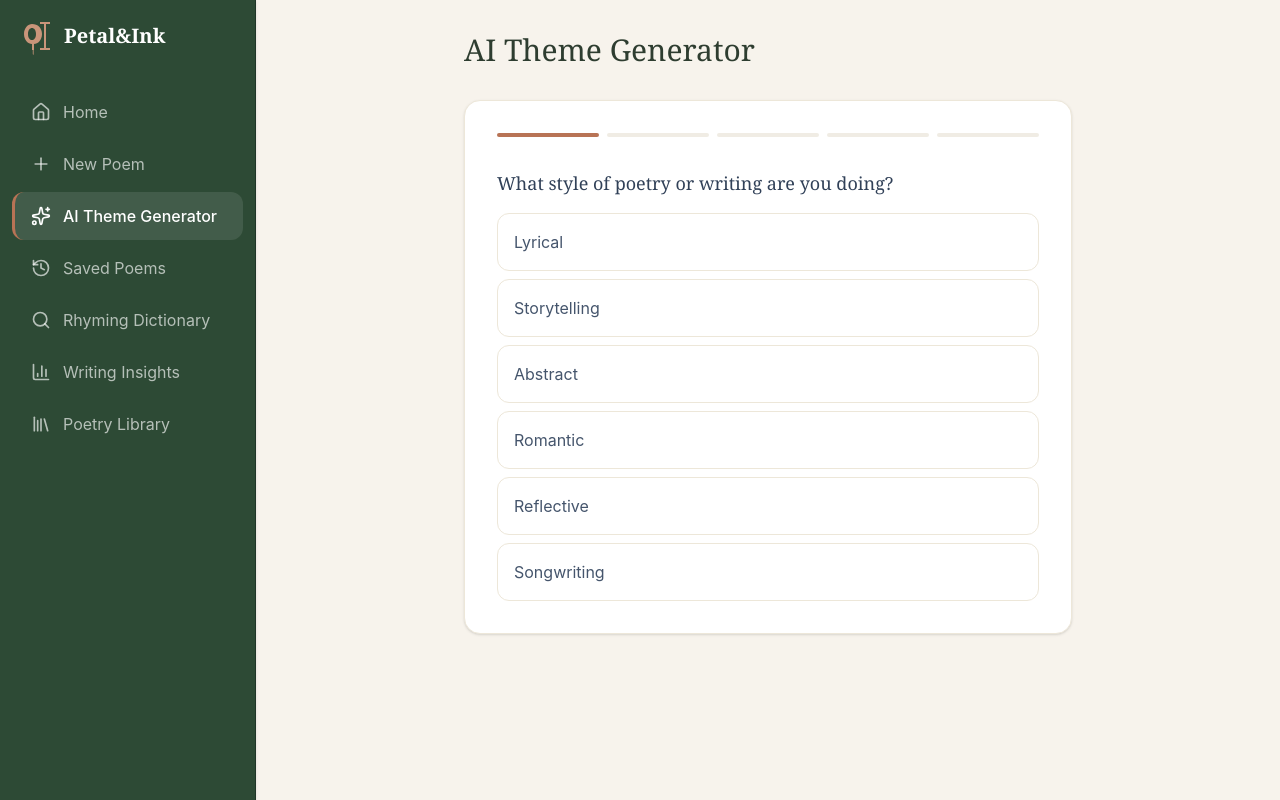
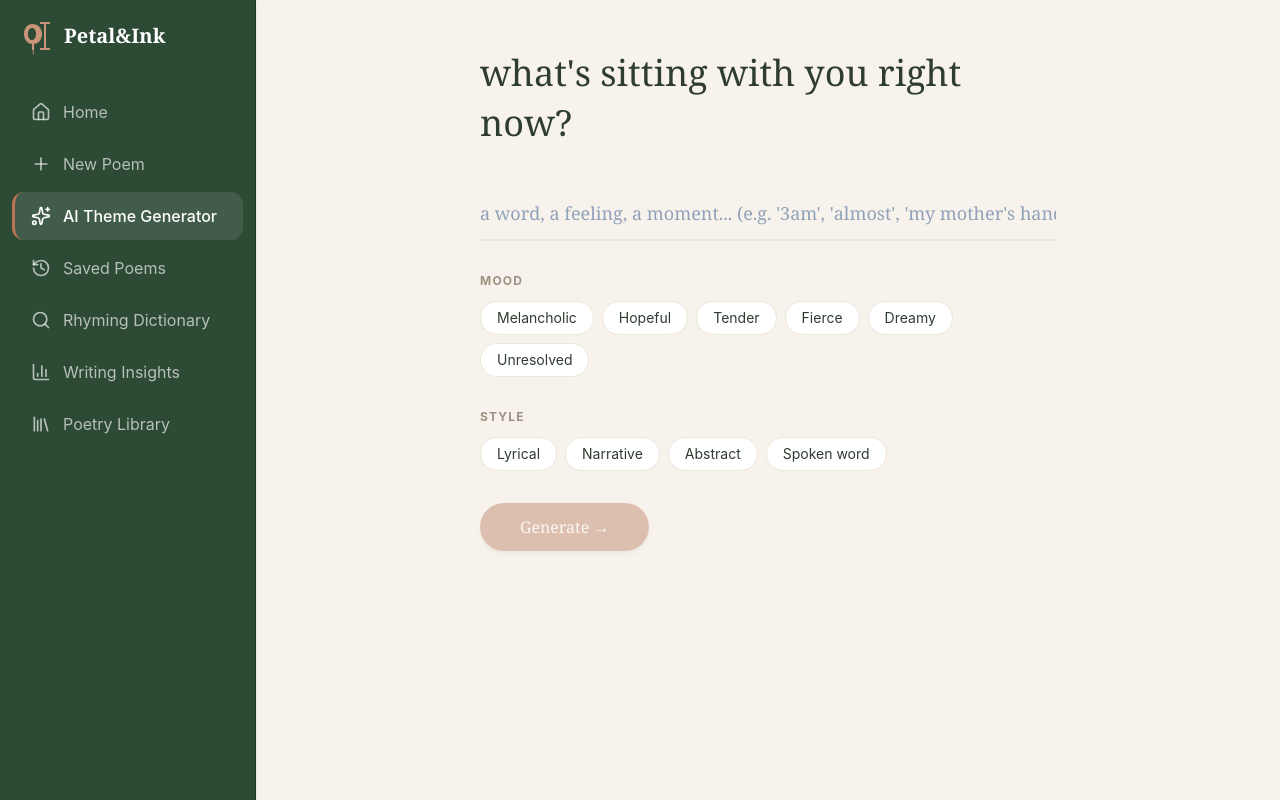
Before and after one commit to vaanyaagarwal27/petal-ink, a React (Vite) app: page / in a window 1280 px wide. Both pictures are taken after a click on the button "AI Theme Generator". Built offline with nearby package versions, Linux system fonts and the light colour scheme.

Commit message:
feat: single input AI theme generator + spark section

```diff
--- a/src/App.tsx
+++ b/src/App.tsx
@@ -569,47 +569,40 @@ function NewPoemView({ poem, onSave, initialTheme }: { poem: Poem | null, onSave
   );
 }
 
+const MOOD_PILLS = ['Melancholic', 'Hopeful', 'Tender', 'Fierce', 'Dreamy', 'Unresolved'] as const;
+const STYLE_PILLS = ['Lyrical', 'Narrative', 'Abstract', 'Spoken word'] as const;
+
 function ThemeGeneratorView({ onThemeGenerated }: { onThemeGenerated: (theme: ThemeGeneration) => void }) {
-  const [step, setStep] = useState(1);
-  const [answers, setAnswers] = useState({
-    style: '',
-    mood: '',
-    platform: '',
-    keywords: '',
-    wantsRhyme: false,
-    rhymeScheme: ''
-  });
+  const [input, setInput] = useState('');
+  const [selectedMood, setSelectedMood] = useState('');
+  const [selectedStyle, setSelectedStyle] = useState('');
   const [loading, setLoading] = useState(false);
   const [result, setResult] = useState<ThemeGeneration | null>(null);
 
   const generateTheme = async () => {
+    if (!input.trim()) return;
     setLoading(true);
     try {
       const ai = new GoogleGenAI({ apiKey: import.meta.env.VITE_GEMINI_API_KEY });
       const response = await ai.models.generateContent({
         model: "gemini-3-flash-preview",
-        contents: `You are a poetry and songwriting assistant for an app called Petal&Ink.
-        Based on the following preferences, generate a creative theme, imagery ideas, metaphor suggestions, and atmosphere/tone suggestions.
-        Also provide specific examples of personification, simile, and hyperbole that fit this theme.
-        DO NOT write a full poem or song. Provide only inspiration and direction.
+        contents: `You are a poetry muse for an app called Petal&Ink. The user has given you a starting point for a poem.
 
-        Style/Type: ${answers.style}
-        Mood: ${answers.mood}
-        Platform: ${answers.platform}
-        Keywords: ${answers.keywords}
-        Rhyme Scheme: ${answers.wantsRhyme ? (answers.rhymeScheme || 'Any') : 'None'}
+User's starting point: "${input}"${selectedMood ? `\nMood preference: ${selectedMood}` : ''}${selectedStyle ? `\nStyle preference: ${selectedStyle}` : ''}
 
-        Return the response in JSON format with the following keys:
-        - theme (string)
-        - imagery (array of strings)
-        - metaphors (array of strings)
-        - atmosphere (string)
-        - personification (array of strings, each being a short line/phrase)
-        - simile (array of strings, each being a short line/phrase)
-        - hyperbole (array of strings, each being a short line/phrase)`,
-        config: {
-          responseMimeType: "application/json"
-        }
+Generate a creative spark to help them begin writing. Be specific to what they've given you — not generic. Respond in JSON with exactly these keys:
+- mood (string): one evocative word capturing the emotional register
+- prompt (string): 2-3 sentences — a concrete, sensory writing prompt built directly around their starting point
+- firstLine (string): one suggested opening line for the poem, poetic and specific to their input
+- avoidWords (array of exactly 3 strings): clichéd words or phrases to avoid for this particular theme
+- theme (string): a short evocative theme title
+- imagery (array of strings): 4-6 specific images or scenes to draw from
+- metaphors (array of strings): 3-4 metaphor ideas
+- atmosphere (string): one sentence describing the tone and atmosphere
+- personification (array of strings): 2-3 short example lines
+- simile (array of strings): 2-3 short example lines
+- hyperbole (array of strings): 2-3 short example lines`,
+        config: { responseMimeType: "application/json" }
       });
 
       const data = JSON.parse(response.text || '{}');
@@ -625,8 +618,53 @@ function ThemeGeneratorView({ onThemeGenerated }: { onThemeGenerated: (theme: Th
   if (result) {
     return (
       <div className="p-8 max-w-3xl mx-auto">
-        <h2 className="text-3xl font-serif text-lilac-800 mb-8">Your Creative Spark</h2>
-        <div className="bg-white rounded-2xl p-8 shadow-sm border border-lilac-200 space-y-8">
+        <div className="rounded-2xl shadow-sm border border-lilac-200 overflow-hidden" style={{ background: '#fdfaf6' }}>
+
+          {/* ── Section 1: Your Spark ── */}
+          <div className="p-8 space-y-6">
+            <p className="text-xs uppercase tracking-widest font-bold text-lilac-400">Your Spark</p>
+
+            <p
+              className="text-3xl italic leading-snug"
+              style={{ fontFamily: 'Georgia, serif', color: '#b87355' }}
+            >
+              {result.mood}
+            </p>
+
+            <p className="text-slate-700 leading-relaxed">{result.prompt}</p>
+
+            <div className="pl-5 py-3" style={{ borderLeft: '3px solid #b87355' }}>
+              <p
+                className="text-xl italic leading-relaxed"
+                style={{ fontFamily: 'Georgia, serif', color: '#2e3d30' }}
+              >
+                &ldquo;{result.firstLine}&rdquo;
+              </p>
+            </div>
+
+            <div>
+              <p className="text-xs uppercase tracking-widest font-bold text-lilac-400 mb-3">Words to avoid</p>
+              <div className="flex gap-2 flex-wrap">
+                {result.avoidWords?.map(word => (
+                  <span
+                    key={word}
+                    className="px-3 py-1 rounded-full text-sm border"
+                    style={{ borderColor: '#ede7d9', color: '#9c9080', textDecoration: 'line-through' }}
+                  >
+                    {word}
+                  </span>
+                ))}
+              </div>
+            </div>
+          </div>
+
+          {/* ── Divider ── */}
+          <div className="border-t border-lilac-200" />
+
+          {/* ── Section 2: Go Deeper ── */}
+          <div className="p-8 space-y-8">
+            <p className="text-xs uppercase tracking-widest font-bold text-lilac-400">Go Deeper</p>
+
             <div>
               <h3 className="text-sm uppercase tracking-widest text-lilac-400 font-bold mb-2">Theme</h3>
               <p className="text-2xl font-serif text-slate-800">{result.theme}</p>
@@ -689,7 +727,7 @@ function ThemeGeneratorView({ onThemeGenerated }: { onThemeGenerated: (theme: Th
               <p className="text-slate-600 italic">"{result.atmosphere}"</p>
             </div>
 
-          <div className="pt-6 border-t border-lilac-100 flex gap-4">
+            <div className="pt-6 border-t border-lilac-100">
               <button
                 onClick={() => setResult(null)}
                 className="px-6 py-2 rounded-full border border-lilac-200 text-lilac-600 hover:bg-lilac-50 transition-colors"
@@ -699,181 +737,81 @@ function ThemeGeneratorView({ onThemeGenerated }: { onThemeGenerated: (theme: Th
             </div>
           </div>
         </div>
+      </div>
     );
   }
 
   return (
-    <div className="p-8 max-w-2xl mx-auto">
-      <h2 className="text-3xl font-serif text-lilac-800 mb-8">AI Theme Generator</h2>
+    <div className="p-8 md:p-12 max-w-2xl mx-auto">
+      <h2
+        className="text-3xl md:text-4xl mb-10 leading-snug"
+        style={{ fontFamily: 'Georgia, serif', color: '#2e3d30' }}
+      >
+        what's sitting with you right now?
+      </h2>
 
-      <div className="bg-white rounded-2xl p-8 shadow-sm border border-lilac-200">
-        <div className="mb-8 flex gap-2">
-          {[1, 2, 3, 4, 5].map(i => (
-            <div key={i} className={cn("h-1 flex-1 rounded-full", i <= step ? "bg-lilac-600" : "bg-lilac-100")} />
-          ))}
-        </div>
+      <div className="space-y-8">
+        <input
+          type="text"
+          value={input}
+          onChange={(e) => setInput(e.target.value)}
+          onKeyDown={(e) => e.key === 'Enter' && !loading && generateTheme()}
+          placeholder="a word, a feeling, a moment... (e.g. '3am', 'almost', 'my mother's hands')"
+          className="w-full bg-transparent border-b-2 border-lilac-200 py-3 text-lg focus:outline-none focus:border-lilac-600 text-slate-800 placeholder-slate-400"
+          style={{ fontFamily: 'Georgia, serif' }}
+        />
 
-        <AnimatePresence mode="wait">
-          <motion.div
-            key={step}
-            initial={{ opacity: 0, x: 20 }}
-            animate={{ opacity: 1, x: 0 }}
-            exit={{ opacity: 0, x: -20 }}
-            className="space-y-6"
+        <div>
+          <p className="text-xs uppercase tracking-widest font-bold text-lilac-400 mb-3">Mood</p>
+          <div className="flex flex-wrap gap-2">
+            {MOOD_PILLS.map(mood => (
+              <button
+                key={mood}
+                onClick={() => setSelectedMood(selectedMood === mood ? '' : mood)}
+                className="px-4 py-1.5 rounded-full text-sm border transition-all"
+                style={selectedMood === mood
+                  ? { background: '#b87355', color: 'white', borderColor: '#b87355' }
+                  : { background: 'white', color: '#2e3d30', borderColor: '#ede7d9' }
+                }
               >
-            {step === 1 && (
-              <Question
-                label="What style of poetry or writing are you doing?"
-                options={['Lyrical', 'Storytelling', 'Abstract', 'Romantic', 'Reflective', 'Songwriting']}
-                value={answers.style}
-                onChange={(v) => setAnswers({...answers, style: v})}
-                onNext={() => setStep(2)}
-              />
-            )}
-            {step === 2 && (
-              <div className="space-y-4">
-                <label className="block text-lg font-serif text-slate-700">What mood should it have?</label>
-                <div className="grid grid-cols-2 gap-2">
-                  {['Nostalgic', 'Hopeful', 'Melancholic', 'Dreamy', 'Intense'].map(opt => (
-                    <button
-                      key={opt}
-                      onClick={() => {
-                        setAnswers({...answers, mood: opt});
-                        setStep(3);
-                      }}
-                      className={cn(
-                        "text-left p-4 rounded-xl border transition-all",
-                        answers.mood === opt ? "bg-lilac-100 border-lilac-400 text-lilac-800" : "border-lilac-200 hover:bg-lilac-50 text-slate-600"
-                      )}
-                    >
-                      {opt}
+                {mood}
               </button>
             ))}
           </div>
-                <div className="pt-4 border-t border-lilac-100">
-                  <label className="block text-sm text-slate-500 mb-2">Or enter a custom mood:</label>
-                  <div className="flex gap-2">
-                    <input
-                      type="text"
-                      placeholder="e.g., Ethereal, Gritty, Playful..."
-                      value={['Nostalgic', 'Hopeful', 'Melancholic', 'Dreamy', 'Intense'].includes(answers.mood) ? '' : answers.mood}
-                      onChange={(e) => setAnswers({...answers, mood: e.target.value})}
-                      className="flex-1 p-3 rounded-xl border border-lilac-200 focus:outline-none focus:ring-2 focus:ring-lilac-200"
-                    />
-                    <button
-                      onClick={() => answers.mood && setStep(3)}
-                      className="px-6 bg-lilac-600 text-white rounded-xl hover:bg-lilac-700 disabled:opacity-50"
-                      disabled={!answers.mood}
-                    >
-                      Next
-                    </button>
-                  </div>
-                </div>
-              </div>
-            )}
-            {step === 3 && (
-              <Question
-                label="Where will the poem be used or posted?"
-                options={['Instagram', 'Poetry Book', 'Spoken Word', 'Personal Journal']}
-                value={answers.platform}
-                onChange={(v) => setAnswers({...answers, platform: v})}
-                onNext={() => setStep(4)}
-              />
-            )}
-            {step === 4 && (
-              <div className="space-y-4">
-                <label className="block text-lg font-serif text-slate-700">Do you have any keywords you want included? (optional)</label>
-                <input
-                  type="text"
-                  placeholder="e.g., willow, storm, echo..."
-                  value={answers.keywords}
-                  onChange={(e) => setAnswers({...answers, keywords: e.target.value})}
-                  className="w-full p-4 rounded-xl border border-lilac-200 focus:outline-none focus:ring-2 focus:ring-lilac-200"
-                />
-                <button
-                  onClick={() => setStep(5)}
-                  className="w-full py-3 bg-lilac-600 text-white rounded-xl hover:bg-lilac-700 transition-colors"
-                >
-                  Next
-                </button>
-              </div>
-            )}
-            {step === 5 && (
-              <div className="space-y-6">
-                <label className="block text-lg font-serif text-slate-700">Do you want a rhyming scheme?</label>
-                <div className="flex gap-4">
-                  <button
-                    onClick={() => setAnswers({...answers, wantsRhyme: true})}
-                    className={cn("flex-1 py-4 rounded-xl border transition-all", answers.wantsRhyme ? "bg-lilac-100 border-lilac-400 text-lilac-800" : "border-lilac-200 hover:bg-lilac-50")}
-                  >
-                    Yes
-                  </button>
-                  <button
-                    onClick={() => {
-                      setAnswers({...answers, wantsRhyme: false});
-                      generateTheme();
-                    }}
-                    className={cn("flex-1 py-4 rounded-xl border transition-all", !answers.wantsRhyme ? "bg-lilac-100 border-lilac-400 text-lilac-800" : "border-lilac-200 hover:bg-lilac-50")}
-                  >
-                    No
-                  </button>
         </div>
 
-                {answers.wantsRhyme && (
-                  <motion.div initial={{ opacity: 0, height: 0 }} animate={{ opacity: 1, height: 'auto' }} className="space-y-4">
-                    <label className="block text-sm text-slate-500">Specific scheme (optional)</label>
-                    <div className="grid grid-cols-2 gap-2">
-                      {['ABAB', 'AABB', 'Free Rhyme', 'Skip'].map(s => (
+        <div>
+          <p className="text-xs uppercase tracking-widest font-bold text-lilac-400 mb-3">Style</p>
+          <div className="flex flex-wrap gap-2">
+            {STYLE_PILLS.map(style => (
               <button
-                          key={s}
-                          onClick={() => {
-                            setAnswers({...answers, rhymeScheme: s === 'Skip' ? '' : s});
-                            generateTheme();
-                          }}
-                          className="py-2 rounded-lg border border-lilac-200 hover:bg-lilac-50 text-sm"
+                key={style}
+                onClick={() => setSelectedStyle(selectedStyle === style ? '' : style)}
+                className="px-4 py-1.5 rounded-full text-sm border transition-all"
+                style={selectedStyle === style
+                  ? { background: '#b87355', color: 'white', borderColor: '#b87355' }
+                  : { background: 'white', color: '#2e3d30', borderColor: '#ede7d9' }
+                }
               >
-                          {s}
+                {style}
               </button>
             ))}
           </div>
-                  </motion.div>
+        </div>
+
+        <div className="flex items-center gap-4">
+          <button
+            onClick={generateTheme}
+            disabled={!input.trim() || loading}
+            className="px-10 py-3 rounded-full text-white text-base shadow-md transition-opacity hover:opacity-90 disabled:opacity-40"
+            style={{ background: '#b87355', fontFamily: 'Georgia, serif' }}
+          >
+            {loading ? 'Conjuring...' : 'Generate →'}
+          </button>
+          {loading && (
+            <p className="text-lilac-400 font-serif italic text-sm">Consulting the muses...</p>
           )}
         </div>
-            )}
-          </motion.div>
-        </AnimatePresence>
-
-        {loading && (
-          <div className="mt-8 flex flex-col items-center gap-4">
-            <div className="w-8 h-8 border-4 border-lilac-200 border-t-lilac-600 rounded-full animate-spin" />
-            <p className="text-lilac-600 font-serif italic">Consulting the muses...</p>
-          </div>
-        )}
-      </div>
-    </div>
-  );
-}
-
-function Question({ label, options, value, onChange, onNext }: { label: string, options: string[], value: string, onChange: (v: string) => void, onNext: () => void }) {
-  return (
-    <div className="space-y-4">
-      <label className="block text-lg font-serif text-slate-700">{label}</label>
-      <div className="grid grid-cols-1 gap-2">
-        {options.map(opt => (
-          <button
-            key={opt}
-            onClick={() => {
-              onChange(opt);
-              onNext();
-            }}
-            className={cn(
-              "text-left p-4 rounded-xl border transition-all",
-              value === opt ? "bg-lilac-100 border-lilac-400 text-lilac-800" : "border-lilac-200 hover:bg-lilac-50 text-slate-600"
-            )}
-          >
-            {opt}
-          </button>
-        ))}
       </div>
     </div>
   );
--- a/src/types.ts
+++ b/src/types.ts
@@ -8,6 +8,10 @@ export interface Poem {
 }
 
 export interface ThemeGeneration {
+  mood: string;
+  prompt: string;
+  firstLine: string;
+  avoidWords: string[];
   theme: string;
   imagery: string[];
   metaphors: string[];
```
Lines whose indentation alone changed are shown as unchanged.
